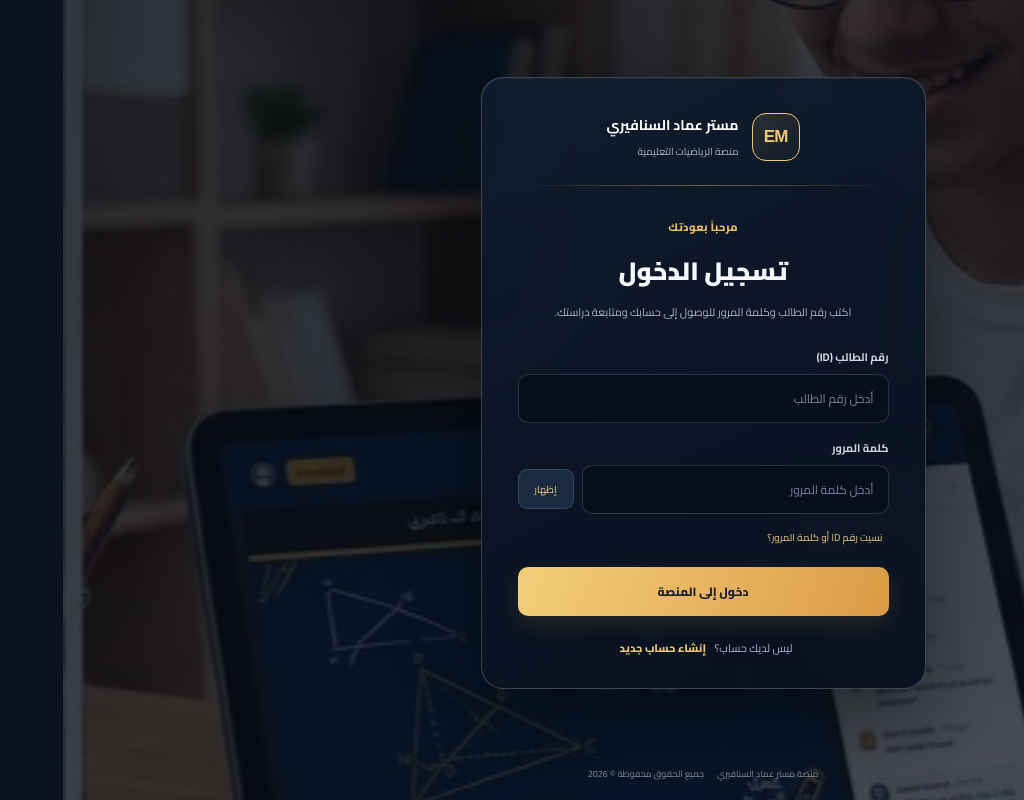
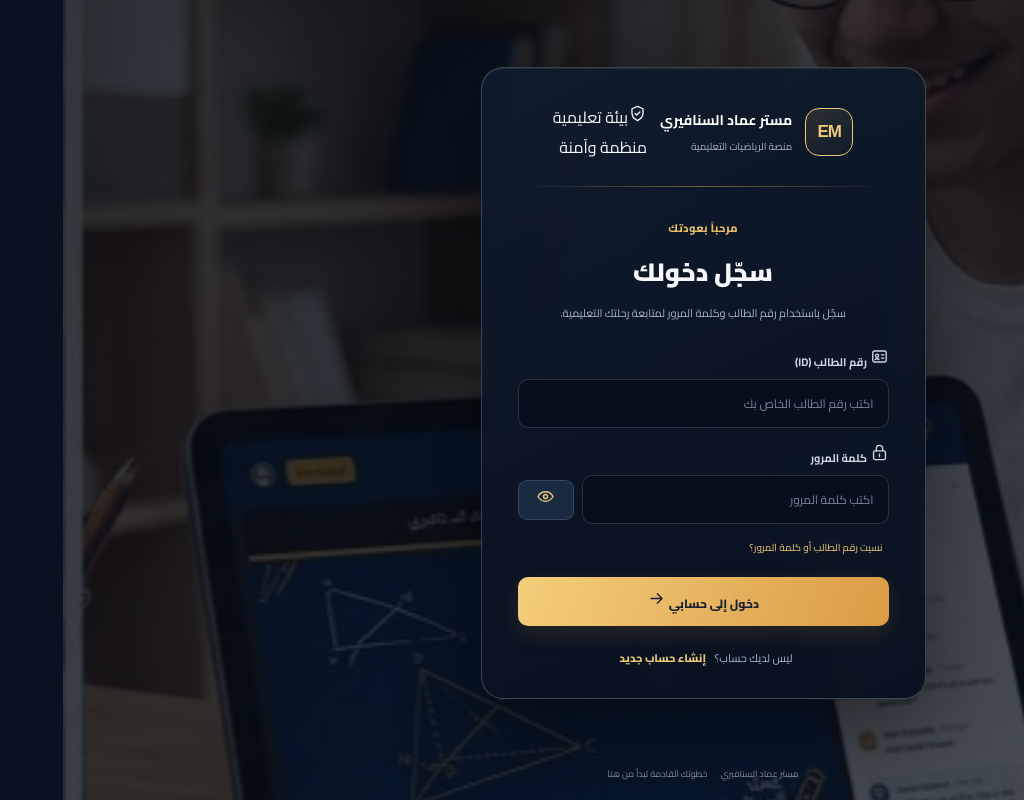
Before and after one commit to elgorfyousef95-droid/emad-math-platform, a React (Vite) app: page / in a window 1280 px wide. Shown: the whole page, without its empty margins (256-1280 px from the left). Built offline with nearby package versions, Linux system fonts and the light colour scheme.

Commit message:
design: refine centered student login and signup screens

```diff
--- a/src/pages/AuthScreen.jsx
+++ b/src/pages/AuthScreen.jsx
@@ -1,53 +1,63 @@
 import React, { useState } from "react";
+
+function Icon({ name }) {
+  const common = { width: 19, height: 19, viewBox: "0 0 24 24", fill: "none", stroke: "currentColor", strokeWidth: 1.7, strokeLinecap: "round", strokeLinejoin: "round", "aria-hidden": true };
+  const paths = {
+    id: <><rect x="3.5" y="5" width="17" height="14" rx="2.5"/><circle cx="9" cy="11" r="2"/><path d="M6.5 16c.7-1.5 4.3-1.5 5 0M14.5 10h3M14.5 14h3"/></>,
+    lock: <><rect x="4.5" y="10" width="15" height="11" rx="2"/><path d="M8 10V7a4 4 0 0 1 8 0v3M12 14v3"/></>,
+    eye: <><path d="M2.5 12s3.3-6 9.5-6 9.5 6 9.5 6-3.3 6-9.5 6-9.5-6-9.5-6Z"/><circle cx="12" cy="12" r="2.5"/></>,
+    user: <><circle cx="12" cy="8" r="3.5"/><path d="M4.5 20c.7-4 3.2-6 7.5-6s6.8 2 7.5 6"/></>,
+    arrow: <><path d="M5 12h14M13 6l6 6-6 6"/></>,
+    shield: <><path d="M12 3 19 6v5c0 4.5-2.8 7.8-7 10-4.2-2.2-7-5.5-7-10V6l7-3Z"/><path d="m9 12 2 2 4-4"/></>
+  };
+  return <svg {...common}>{paths[name]}</svg>;
+}
 
 export default function AuthScreen({ mode, onModeChange }) {
   const [studentId, setStudentId] = useState("");
   const [password, setPassword] = useState("");
   const [notice, setNotice] = useState("");
   const [showPassword, setShowPassword] = useState(false);
+  const signup = mode === "signup";
 
   return (
-    <main className="auth-screen">
+    <main className={`auth-screen auth-screen-${mode}`}>
       <div className="auth-screen-bg" />
+      <div className="auth-ambient auth-ambient-a" /><div className="auth-ambient auth-ambient-b" />
       <section className="auth-card">
         <header className="auth-card-brand">
           <div className="auth-monogram">EM</div>
-          <div className="auth-brand-copy">
-            <b>مستر عماد السنافيري</b>
-            <span>منصة الرياضيات التعليمية</span>
-          </div>
+          <div className="auth-brand-copy"><b>مستر عماد السنافيري</b><span>منصة الرياضيات التعليمية</span></div>
+          <div className="auth-trust"><Icon name="shield" /><span>بيئة تعليمية<br/>منظمة وآمنة</span></div>
         </header>
         <div className="auth-card-rule" />
         <div className="auth-form-heading">
-          <span className="kicker">{mode === "login" ? "مرحباً بعودتك" : "انضم إلى المنصة"}</span>
-          <h1>{mode === "login" ? "تسجيل الدخول" : "إنشاء حساب طالب"}</h1>
-          <p>{mode === "login" ? "اكتب رقم الطالب وكلمة المرور للوصول إلى حسابك ومتابعة دراستك." : "أنشئ حسابك بخطوات منظمة، وراجع بياناتك قبل اعتماد التسجيل."}</p>
+          <span className="kicker">{signup ? "انضم إلى مجتمع المنصة" : "مرحباً بعودتك"}</span>
+          <h1>{signup ? "أنشئ حسابك الآن" : "سجّل دخولك"}</h1>
+          <p>{signup ? "ابدأ خطوات التسجيل لتجهيز حسابك الطلابي." : "سجّل باستخدام رقم الطالب وكلمة المرور لمتابعة رحلتك التعليمية."}</p>
         </div>
-        {mode === "login" ? (
+        {signup ? (
           <>
-            <label htmlFor="student-id">رقم الطالب (ID)</label>
-            <input id="student-id" value={studentId} onChange={e => setStudentId(e.target.value)} placeholder="أدخل رقم الطالب" autoComplete="username" />
-            <label htmlFor="student-password">كلمة المرور</label>
-            <div className="password-field">
-              <input id="student-password" type={showPassword ? "text" : "password"} value={password} onChange={e => setPassword(e.target.value)} placeholder="أدخل كلمة المرور" autoComplete="current-password" />
-              <button type="button" onClick={() => setShowPassword(v => !v)}>{showPassword ? "إخفاء" : "إظهار"}</button>
-            </div>
-            <button className="auth-forgot" type="button" onClick={() => setNotice("لاستعادة رقم ID أو كلمة المرور، تواصل مع إدارة المنصة من خلال خدمة العملاء. لن نطلب منك رمزاً عبر الهاتف أو البريد الإلكتروني.")}>نسيت رقم ID أو كلمة المرور؟</button>
-            <button className="gold full auth-submit" type="button" onClick={() => setNotice("تسجيل الدخول سيعمل بعد ربط الحسابات بقاعدة البيانات والتحقق من بيانات الطالب.")}>دخول إلى المنصة</button>
+            <div className="signup-intro-card"><div className="signup-intro-icon"><Icon name="user"/></div><div><b>حسابك الطلابي يبدأ من هنا</b><p>بياناتك هتتسجل في خطوات واضحة، وبعد المراجعة هيكون ليك رقم طالب خاص.</p></div></div>
+            <div className="signup-preview-steps"><span className="current"><b>01</b> البيانات الشخصية</span><span><b>02</b> البيانات الدراسية</span><span><b>03</b> بيانات ولي الأمر</span><span><b>04</b> الصورة والمراجعة</span></div>
+            <button className="gold full auth-submit" type="button" onClick={() => setNotice("سيتم تفعيل نموذج التسجيل متعدد الخطوات عند ربط قاعدة البيانات.")}>ابدأ إنشاء الحساب <Icon name="arrow"/></button>
+            {notice && <div className="auth-notice" role="status">{notice}</div>}
+            <div className="auth-switch-row">لديك حساب بالفعل؟ <button type="button" onClick={() => onModeChange("login")}>تسجيل الدخول</button></div>
+          </>
+        ) : (
+          <>
+            <label htmlFor="student-id"><Icon name="id"/> رقم الطالب (ID)</label>
+            <div className="auth-input-wrap"><input id="student-id" value={studentId} onChange={e => setStudentId(e.target.value)} placeholder="اكتب رقم الطالب الخاص بك" autoComplete="username" /></div>
+            <label htmlFor="student-password"><Icon name="lock"/> كلمة المرور</label>
+            <div className="auth-input-wrap password-field"><input id="student-password" type={showPassword ? "text" : "password"} value={password} onChange={e => setPassword(e.target.value)} placeholder="اكتب كلمة المرور" autoComplete="current-password" /><button className="password-toggle" type="button" aria-label={showPassword ? "إخفاء كلمة المرور" : "إظهار كلمة المرور"} onClick={() => setShowPassword(v => !v)}><Icon name="eye"/></button></div>
+            <button className="auth-forgot" type="button" onClick={() => setNotice("لاستعادة رقم الطالب أو كلمة المرور، تواصل مع إدارة المنصة من خلال خدمة العملاء.")}>نسيت رقم الطالب أو كلمة المرور؟</button>
+            <button className="gold full auth-submit" type="button" onClick={() => setNotice("سيتم تفعيل تسجيل الدخول والتحقق من الحساب بعد ربط قاعدة البيانات.")}>دخول إلى حسابي <Icon name="arrow"/></button>
             {notice && <div className="auth-notice" role="status">{notice}</div>}
             <div className="auth-switch-row">ليس لديك حساب؟ <button type="button" onClick={() => onModeChange("signup")}>إنشاء حساب جديد</button></div>
           </>
-        ) : (
-          <>
-            <div className="signup-intro-card"><b>حسابك الطلابي في خطوات بسيطة</b><p>سنطلب بياناتك الأساسية ثم بياناتك الدراسية وولي الأمر، وبعد المراجعة يُنشأ رقم ID خاص بك.</p></div>
-            <div className="signup-preview-steps"><span className="current">١. بيانات الطالب</span><span>٢. البيانات الدراسية</span><span>٣. ولي الأمر</span><span>٤. الصورة والمراجعة</span></div>
-            <button className="gold full auth-submit" type="button" onClick={() => setNotice("سيبدأ نموذج التسجيل متعدد الخطوات بعد تجهيز وربط قاعدة البيانات.")}>ابدأ إنشاء الحساب</button>
-            {notice && <div className="auth-notice" role="status">{notice}</div>}
-            <div className="auth-switch-row">لديك حساب بالفعل؟ <button type="button" onClick={() => onModeChange("login")}>تسجيل الدخول</button></div>
-          </>
         )}
       </section>
-      <footer className="auth-footer"><span>منصة مستر عماد السنافيري</span><span>جميع الحقوق محفوظة © 2026</span></footer>
+      <footer className="auth-footer"><span>مستر عماد السنافيري</span><span>خطوتك القادمة تبدأ من هنا</span></footer>
     </main>
   );
 }
```
